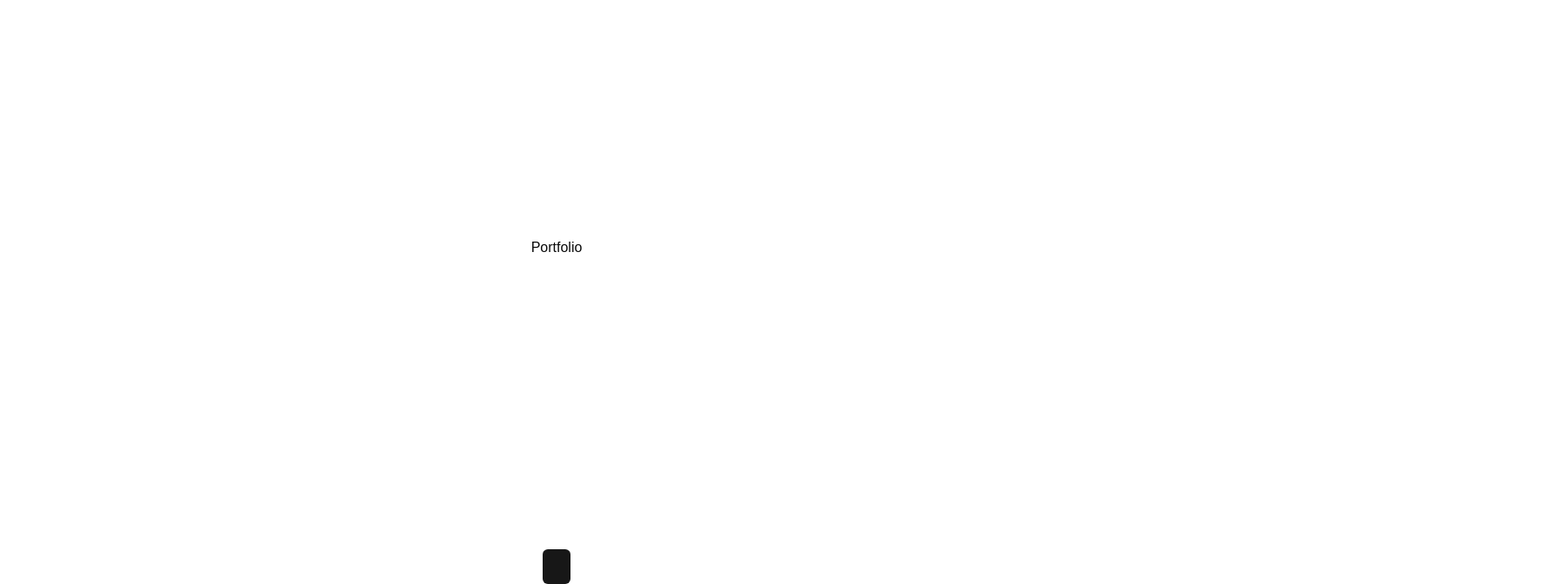
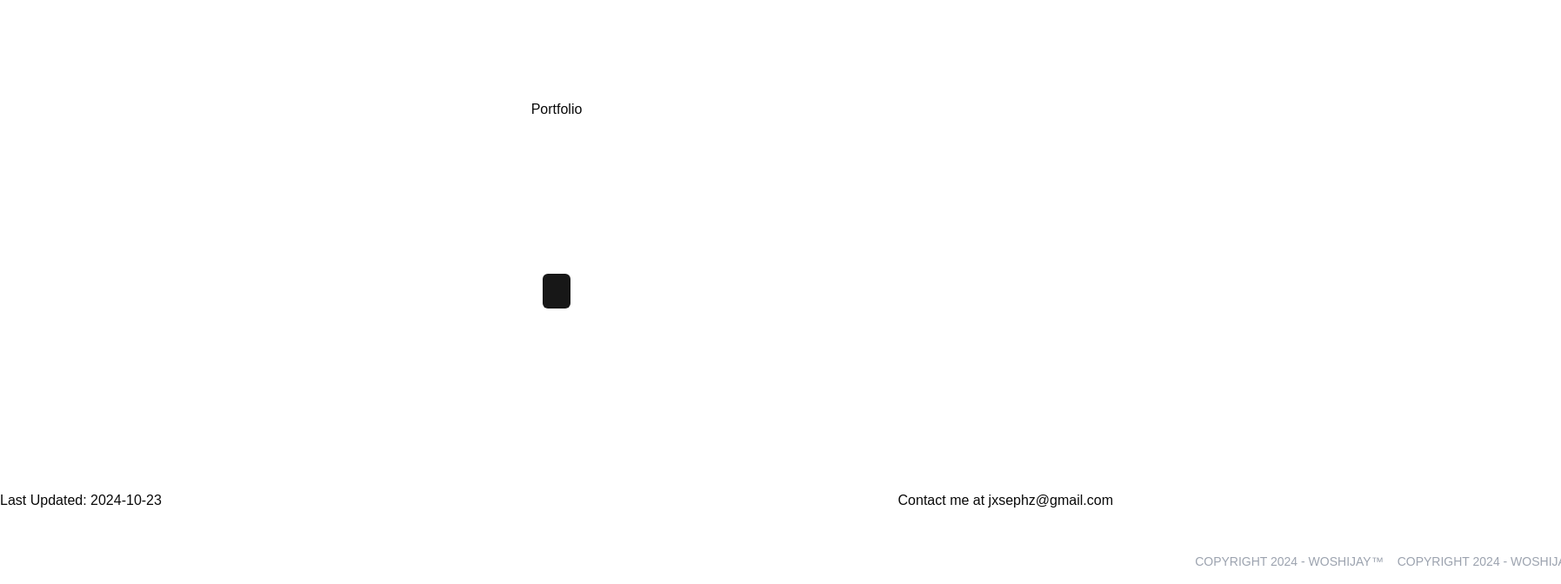
Before and after one commit to woshiJay/woshijay-portfolio, a Next.js app in the folder portfolio/: page / in a window 1280 px wide. Shown: the part 128-800 px from the top of the page at 87% size, 1795 px wide, since content can reach past the window. Built offline with nearby package versions, Linux system fonts and the light colour scheme.

Commit message:
footer addition

```diff
--- a/portfolio/app/page.tsx
+++ b/portfolio/app/page.tsx
@@ -1,5 +1,6 @@
 import Navbar from '@/components/ui/navbar';
 import { Button } from '../components/ui/button';
+import Footer from '@/components/ui/footer';
 
 export default function Home() {
   return (
@@ -7,6 +8,7 @@ export default function Home() {
         <Navbar />
         <h2>Portfolio</h2>
         <Button />
+        <Footer />
       </main>
   );
 }
--- /dev/null
+++ b/portfolio/components/ui/footer.tsx
@@ -0,0 +1,20 @@
+import ScrollingText from "@/components/ui/scrolling-text";
+
+export default function Footer() {
+  return (
+    <footer className="bg-white text-dark-900">
+      <div className="container mx-auto py-8">
+        <div className="flex justify-between">
+          <div>
+            <p>Last Updated: 2024-10-23</p>
+          </div>
+          <div>
+            <p>Contact me at jxsephz@gmail.com</p>
+          </div>
+        </div>
+      </div>
+      {/* Scrolling Text */}
+      <ScrollingText />
+    </footer>
+  );
+}
--- a/portfolio/components/ui/navbar.tsx
+++ b/portfolio/components/ui/navbar.tsx
@@ -6,7 +6,7 @@ import Clock from "@/components/ui/clock"
 
 export default function Navbar() {
   return (
-    <header className="sticky top-0 z-50 w-full border-b bg-white dark:border-gray-800 dark:bg-gray-950">
+    <header className="sticky top-0 z-50 w-full border-b bg-white dark:border-neutral-500 dark:bg-neutral-950">
       <div className="container mx-auto flex h-16 max-w-6xl items-center justify-between px-4 md:px-6">
         <Link href="#" className="flex items-center gap-2" prefetch={false}>
           <MountainIcon className="h-6 w-6" />
--- /dev/null
+++ b/portfolio/components/ui/scrolling-text.tsx
@@ -0,0 +1,27 @@
+"use client";
+
+import { motion } from "framer-motion";
+import React from "react";
+
+const ScrollingText: React.FC = () => {
+  const text = `COPYRIGHT 2024 - woshiJay™`; //
+
+  return (
+    <div className="relative overflow-hidden whitespace-nowrap bg-gray py-4">
+      {/* Infinite scrolling container */}
+      <motion.div
+        className="flex space-x-4"
+        animate={{ x: ["100%", "-100%"] }} // Start offscreen and move to the left
+        transition={{ repeat: Infinity, duration: 60, ease: "linear" }} // Infinite loop
+      >
+        {[...Array(10)].map((_, i) => (
+          <span key={i} className="text-gray-400 text-sm uppercase">
+            {text}
+          </span>
+        ))}
+      </motion.div>
+    </div>
+  );
+};
+
+export default ScrollingText;
--- a/portfolio/package.json
+++ b/portfolio/package.json
@@ -15,6 +15,7 @@
     "@radix-ui/react-toggle": "^1.1.0",
     "class-variance-authority": "^0.7.0",
     "clsx": "^2.1.1",
+    "framer-motion": "^11.11.9",
     "lucide-react": "^0.453.0",
     "next": "14.2.16",
     "next-themes": "^0.3.0",
```
Also changed, not shown: 1 other file (tests, documents, lock files or other folders).
